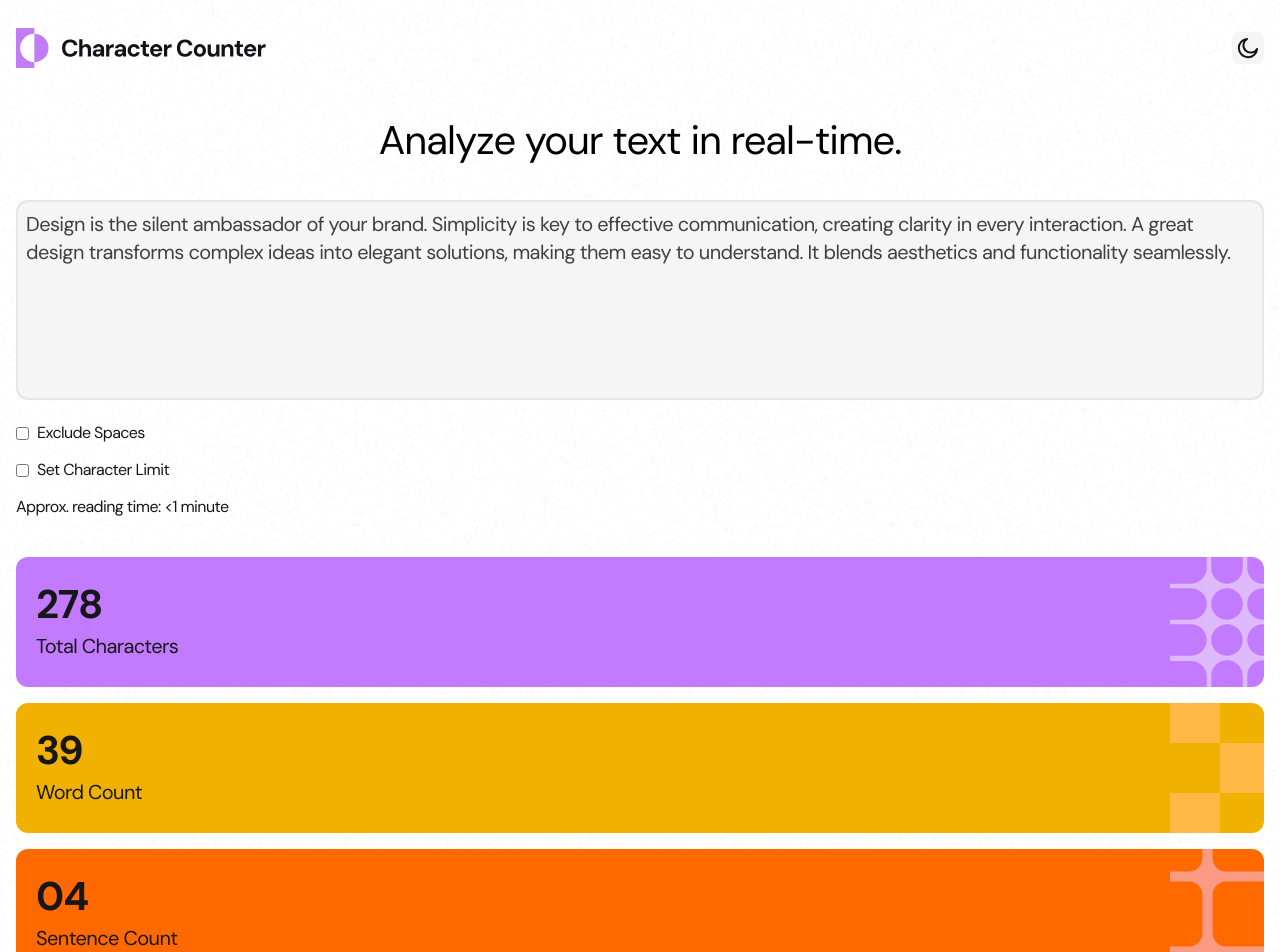
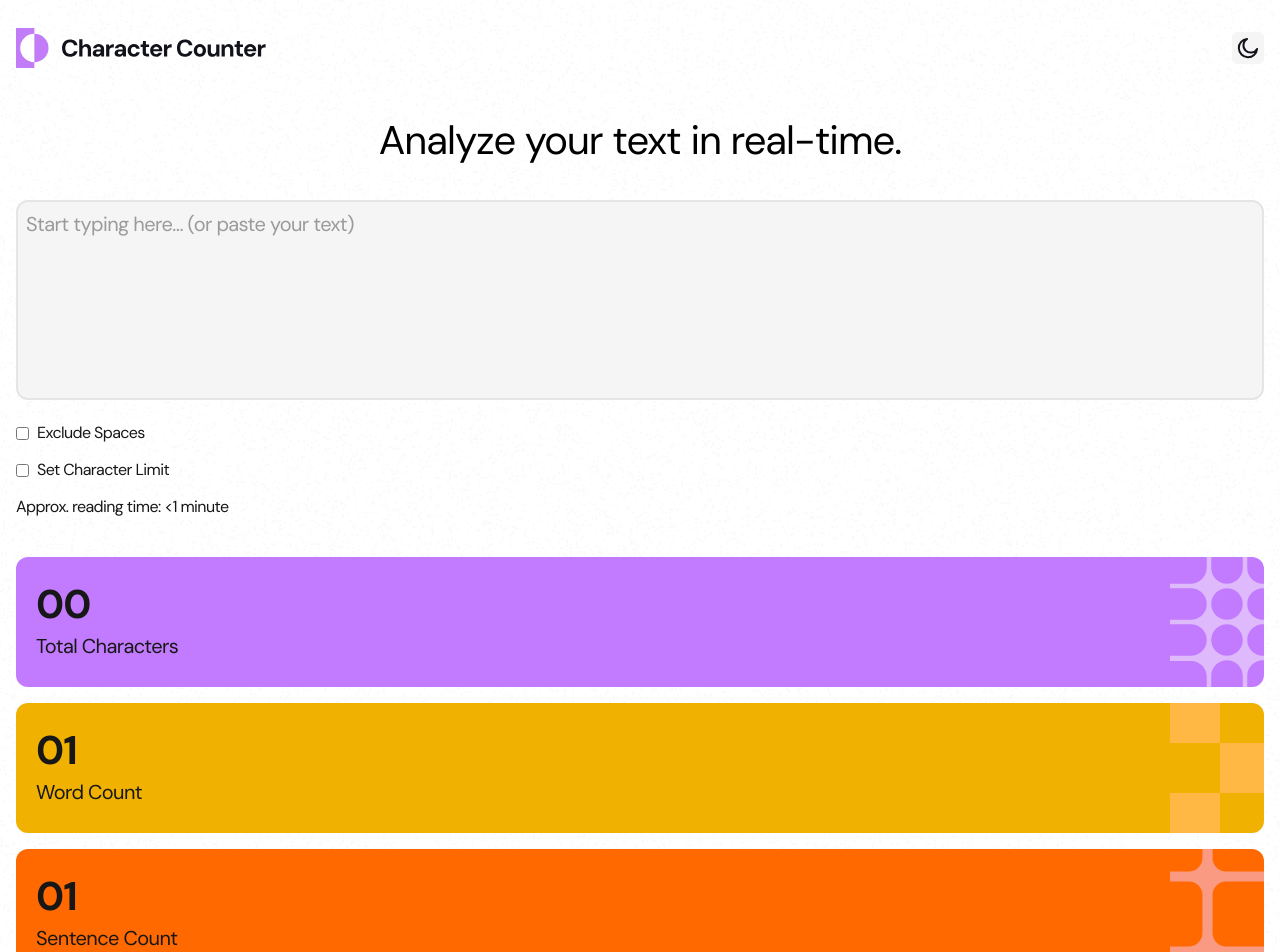
Before and after one commit to florianstancioiu/character-counter, a React (Vite) app: page / in a window 1280 px wide. Shown: the top 952 px of the page. Built offline with nearby package versions, Linux system fonts and the light colour scheme.

Commit message:
Used CharacterCounterContext in child components

```diff
--- a/src/App.tsx
+++ b/src/App.tsx
@@ -2,9 +2,13 @@ import Header from "./components/Header/Header";
 import TextareaSection from "./components/TextareaSection/TextareaSection";
 import Stat from "./components/Stat/Stat";
 import LetterDensity from "./components/LetterDensity/LetterDensity";
+import { CharacterCounterContext } from "./store/CharacterCounterContext";
+import { useContext } from "react";
 
 const App = () => {
-  const text = `Design is the silent ambassador of your brand. Simplicity is key to effective communication, creating clarity in every interaction. A great design transforms complex ideas into elegant solutions, making them easy to understand. It blends aesthetics and functionality seamlessly.`;
+  const { totalCharacters, wordCount, sentenceCount } = useContext(
+    CharacterCounterContext,
+  );
 
   return (
     <>
@@ -12,11 +16,19 @@ const App = () => {
       <main>
         <TextareaSection />
         <div>
-          <Stat title="Total Characters" value={278} bgColor="bg-purple-400" />
-          <Stat title="Word Count" value={39} bgColor="bg-yellow-500" />
-          <Stat title="Sentence Count" value={4} bgColor="bg-orange-500" />
+          <Stat
+            title="Total Characters"
+            value={totalCharacters}
+            bgColor="bg-purple-400"
+          />
+          <Stat title="Word Count" value={wordCount} bgColor="bg-yellow-500" />
+          <Stat
+            title="Sentence Count"
+            value={sentenceCount}
+            bgColor="bg-orange-500"
+          />
         </div>
-        <LetterDensity text={text} />
+        <LetterDensity />
       </main>
     </>
   );
--- a/src/components/LetterDensity/LetterDensity.tsx
+++ b/src/components/LetterDensity/LetterDensity.tsx
@@ -1,12 +1,10 @@
-import { useState } from "react";
+import { useState, useContext } from "react";
 import letterDensity from "../../utilities/letterDensity";
 import LetterStat from "../LetterStat/LetterStat";
+import { CharacterCounterContext } from "../../store/CharacterCounterContext";
 
-export type LetterDensityProps = {
-  text: string;
-};
-
-const LetterDensity = ({ text }: LetterDensityProps) => {
+const LetterDensity = () => {
+  const { text } = useContext(CharacterCounterContext);
   const [showAllLetters, setShowAllLetters] = useState(false);
   const { chars, charsLength, hashMap } = letterDensity(text, showAllLetters);
   const toggleShowAllLetters = () => setShowAllLetters((val) => !val);
--- a/src/components/TextareaSection/TextareaSection.tsx
+++ b/src/components/TextareaSection/TextareaSection.tsx
@@ -1,14 +1,23 @@
-import { useId } from "react";
+import { useId, useContext } from "react";
+import { CharacterCounterContext } from "../../store/CharacterCounterContext";
 
 const TextareaSection = () => {
   const excludeSpacesId = useId();
   const charLimitId = useId();
-  const text = `Design is the silent ambassador of your brand. Simplicity is key to effective communication, creating clarity in every interaction. A great design transforms complex ideas into elegant solutions, making them easy to understand. It blends aesthetics and functionality seamlessly.`;
+  const {
+    text,
+    setText,
+    excludeSpaces,
+    setExcludeSpaces,
+    charsAreLimited,
+    setCharsAreLimited,
+  } = useContext(CharacterCounterContext);
 
   return (
     <div className="mb-10">
       <textarea
-        defaultValue={text}
+        value={text}
+        onChange={(event) => setText(event.target.value)}
         placeholder="Start typing here… (or paste your text)"
         className="mb-4 pt-2 px-2 border-2 border-neutral-200 bg-neutral-100 w-full resize-none text-neutral-700 h-50 rounded-xl text-[20px] leading-[140%] tracking-[-0.6px] font-normal"
       ></textarea>
@@ -18,9 +27,14 @@ const TextareaSection = () => {
             <input
               id={excludeSpacesId}
               type="checkbox"
+              checked={excludeSpaces}
+              onChange={(event) => setExcludeSpaces(event.target.checked)}
               className="border rounded-xs border-neutral-900"
             />
-            <label htmlFor={excludeSpacesId} className="cursor-pointer">
+            <label
+              htmlFor={excludeSpacesId}
+              className="cursor-pointer select-none"
+            >
               Exclude Spaces
             </label>
           </div>
@@ -28,9 +42,11 @@ const TextareaSection = () => {
             <input
               id={charLimitId}
               type="checkbox"
+              checked={charsAreLimited}
+              onChange={(val) => setCharsAreLimited(val.target.checked)}
               className="border rounded-xs border-neutral-900"
             />
-            <label htmlFor={charLimitId} className="cursor-pointer">
+            <label htmlFor={charLimitId} className="cursor-pointer select-none">
               Set Character Limit
             </label>
           </div>
--- a/src/store/CharacterCounterContext.tsx
+++ b/src/store/CharacterCounterContext.tsx
@@ -6,6 +6,8 @@ const CharacterCounterContext = createContext({
   setText: (_: string) => {},
   excludeSpaces: false,
   setExcludeSpaces: (_: boolean) => {},
+  charsAreLimited: false,
+  setCharsAreLimited: (_: boolean) => {},
   charsLimit: 0,
   setCharsLimit: (_: number) => {},
   totalCharacters: 0,
@@ -20,6 +22,7 @@ const CharacterCounterContextProvider = ({
 }) => {
   const [text, setText] = useState("");
   const [excludeSpaces, setExcludeSpaces] = useState(false);
+  const [charsAreLimited, setCharsAreLimited] = useState(false);
   const [charsLimit, setCharsLimit] = useState(0);
 
   const { totalCharacters, wordCount, sentenceCount } = stats(
@@ -34,6 +37,8 @@ const CharacterCounterContextProvider = ({
         setText,
         excludeSpaces,
         setExcludeSpaces,
+        charsAreLimited,
+        setCharsAreLimited,
         charsLimit,
         setCharsLimit,
         totalCharacters,
```
